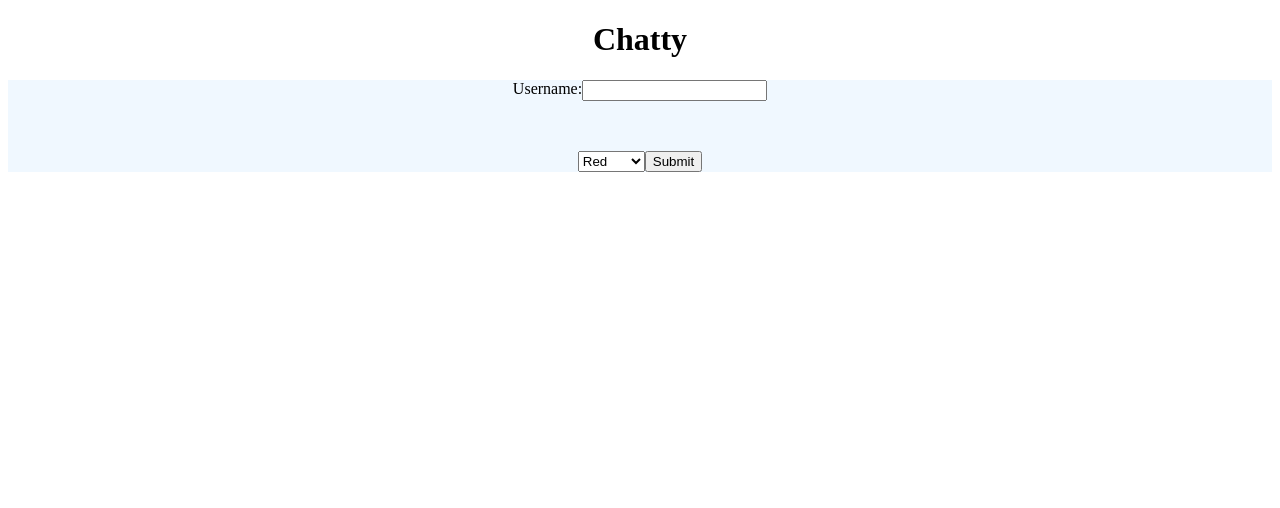
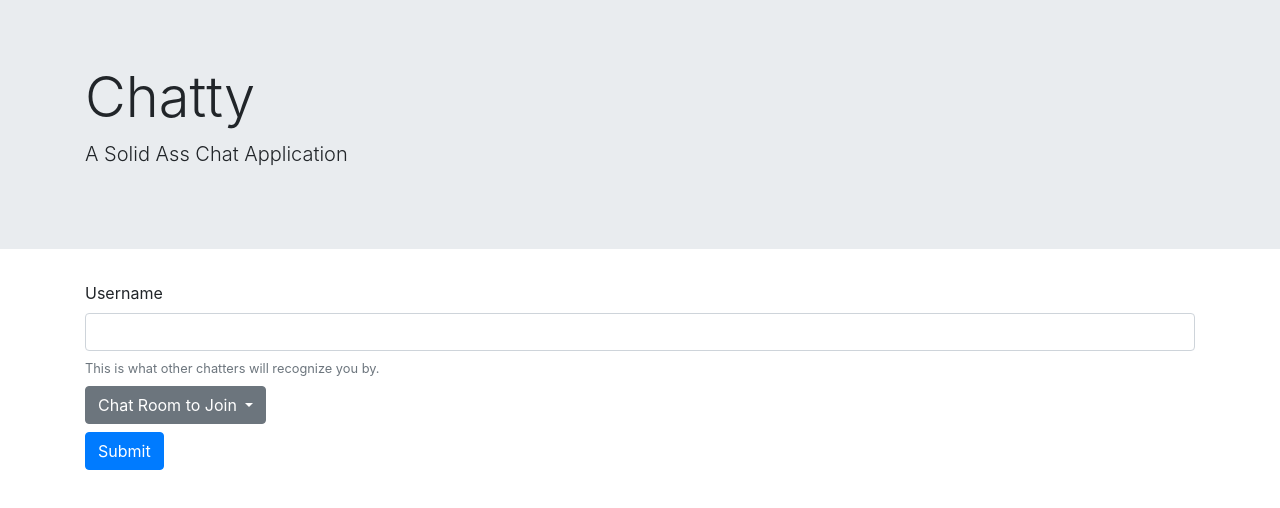
Before and after one commit to A-Chidalu/Chatty, a website: page public/index.html in a window 1280 px wide. Drawn offline with nearby package versions, Linux system fonts and the light colour scheme.

Commit message:
Bootstrapped front page

```diff
--- a/public/css/styles.css
+++ b/public/css/styles.css
@@ -22,9 +22,9 @@
     position: absolute;
     bottom: 0;
     width: 100%;
-    height: 60px;
+    height: 5%;
     line-height: 60px;
-    background-color: #f5f5f5;
+    background-color: #c37309;
 }
 
 #chatField{
--- a/public/index.html
+++ b/public/index.html
@@ -4,27 +4,44 @@
     <meta charset="UTF-8">
     <meta name="viewport" content="width=device-width, initial-scale=1.0">
     <title>Chatty</title>
-    <link rel="stylesheet" href="./css/styles.css">
+    <link rel="stylesheet" href="https://cdn.jsdelivr.net/npm/bootstrap@4.5.3/dist/css/bootstrap.min.css" integrity="sha384-TX8t27EcRE3e/ihU7zmQxVncDAy5uIKz4rEkgIXeMed4M0jlfIDPvg6uqKI2xXr2" crossorigin="anonymous">
+    <link rel="stylesheet" href="css/styles.css">
 </head>
 <body>
-    <h1 class="mainTitle">Chatty</h1>
-    <div class="inputForm">
+    <div class="jumbotron jumbotron-fluid">
+        <div class="container">
+          <h1 class="display-4">Chatty</h1>
+          <p class="lead">A Solid Ass Chat Application</p>
+        </div>
+      </div>
+
+
         <form action="chat.html">
-            <div class="usernameDiv">
-                <span>Username:</span><input type="text" name="userName" required />
+            <div class="form-group container-md">
+              <label for="exampleInputEmail1">Username</label>
+              <input type="text" class="form-control" id="exampleInputEmail1" aria-describedby="emailHelp" required>
+              <small id="emailHelp" class="form-text text-muted my-2">This is what other chatters will recognize you by.</small>
+              <div class="btn-group">
+                <button type="button" class="btn btn-secondary dropdown-toggle" data-toggle="dropdown" data-display="static" aria-haspopup="true" aria-expanded="false">
+                  Chat Room to Join
+                </button>
+                <div class="dropdown-menu dropdown-menu-lg-right">
+                  <button class="dropdown-item" type="button">Red Room</button>
+                  <button class="dropdown-item" type="button">Green Room</button>
+                  <button class="dropdown-item" type="button">Black Room</button>
+                </div>
+              </div>
+              <br>
+              <button type="submit" class="btn btn-primary my-2">Submit</button>
+
             </div>
-            <div class="roomDiv">
-                <select name="chatRooms">
-                    <option value="Red" selected>Red</option>
-                    <option value="Green">Green</option>
-                    <option value="Green">Orange</option>
-                    <option value="Green">Blue</option>
-                </select>
-                <input type="submit" name="submitBttn" value="Submit" />
-            </div>
-        </form>
-    </div>
 
+
+
+          </form>
+
+    <script src="https://code.jquery.com/jquery-3.5.1.slim.min.js" integrity="sha384-DfXdz2htPH0lsSSs5nCTpuj/zy4C+OGpamoFVy38MVBnE+IbbVYUew+OrCXaRkfj" crossorigin="anonymous"></script>
+    <script src="https://cdn.jsdelivr.net/npm/bootstrap@4.5.3/dist/js/bootstrap.bundle.min.js" integrity="sha384-ho+j7jyWK8fNQe+A12Hb8AhRq26LrZ/JpcUGGOn+Y7RsweNrtN/tE3MoK7ZeZDyx" crossorigin="anonymous"></script>
     <script src="/socket.io/socket.io.js"></script>
 </body>
 </html>
```
Also changed, not shown: public/chat.html (+1 -1 lines).
